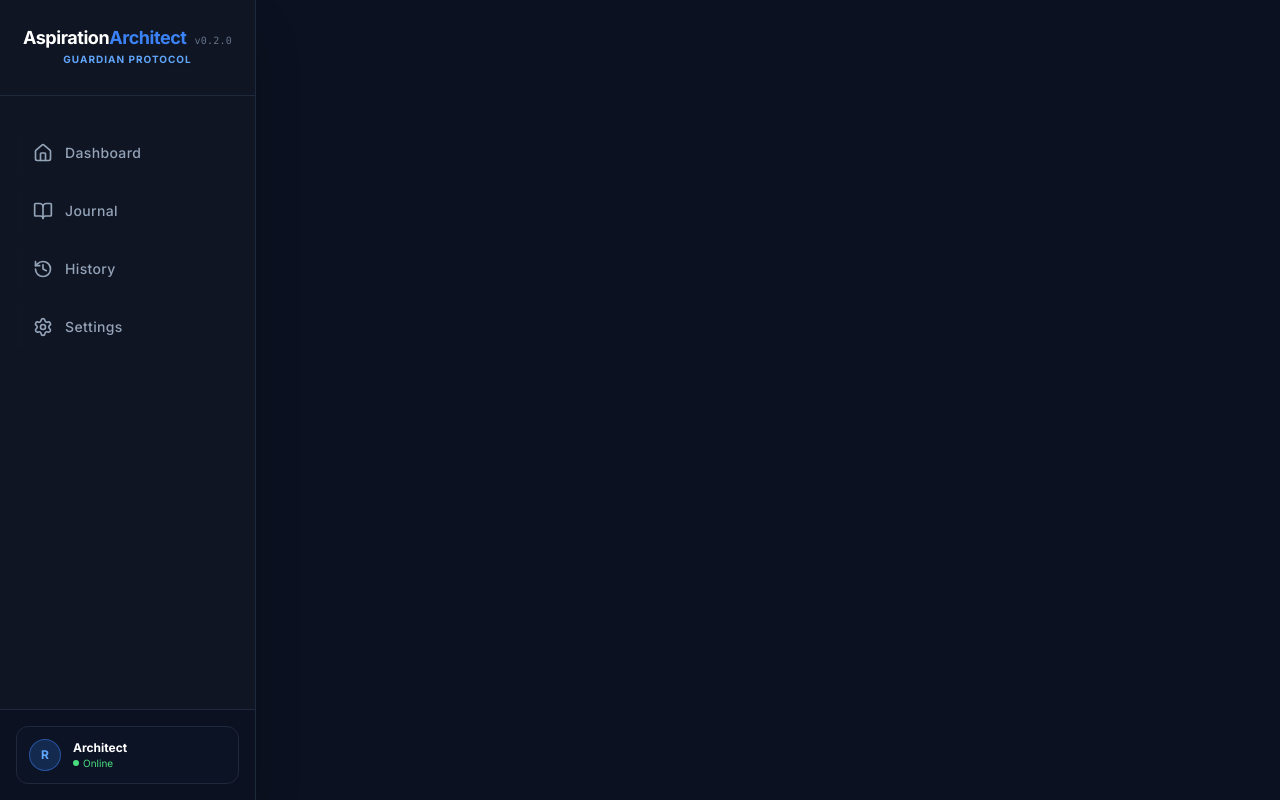
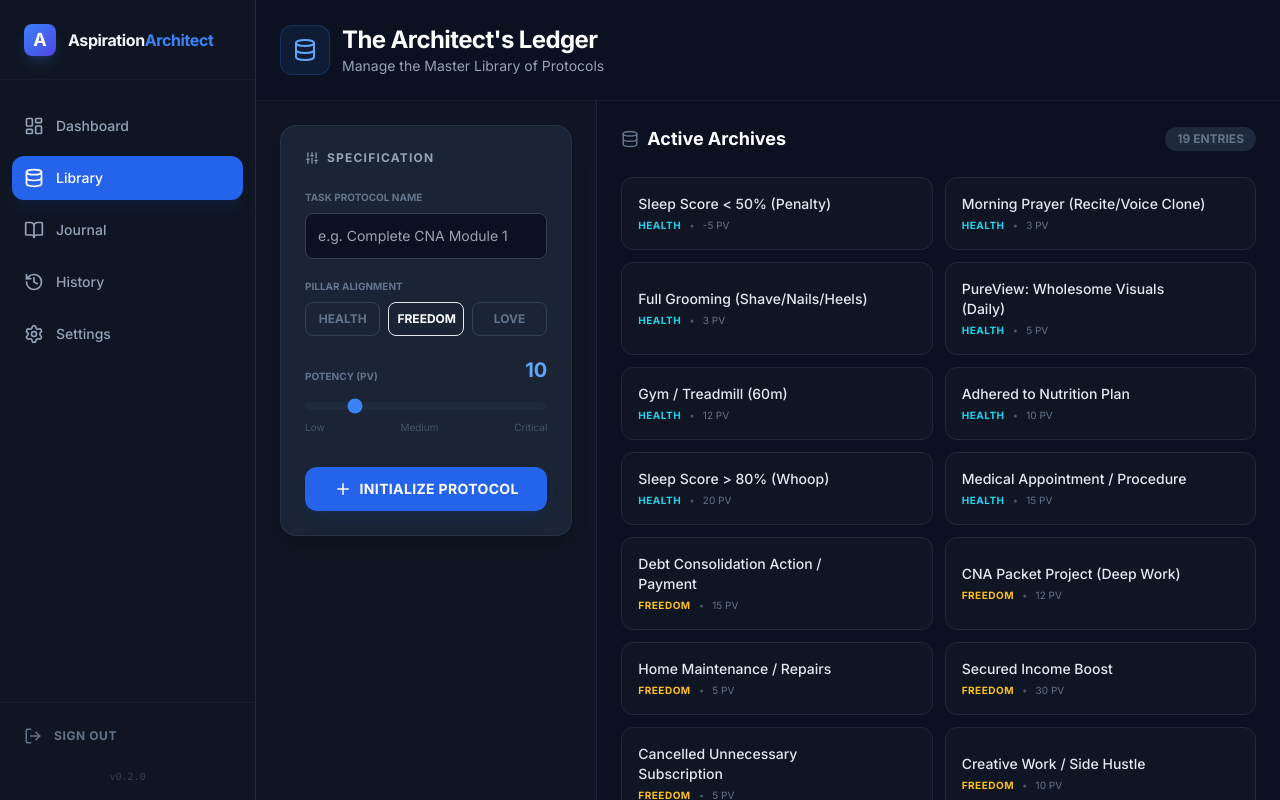
Before and after one commit to BTC-Bob/aspiration-architect, a React (Vite) app: page /library in a window 1280 px wide. Built offline with nearby package versions, Linux system fonts and the light colour scheme.

Commit message:
feat: add Library Manager page & routing

```diff
--- a/src/App.jsx
+++ b/src/App.jsx
@@ -1,93 +1,44 @@
-import React, { useEffect, useState } from 'react';
-import { BrowserRouter as Router, Routes, Route, Navigate, useLocation } from 'react-router-dom';
-import { onAuthStateChanged } from "firebase/auth";
-import { auth } from "./firebase";
+// src/App.jsx
+import React from 'react';
+import { BrowserRouter as Router, Routes, Route } from 'react-router-dom';
 import Sidebar from './components/Sidebar';
+
+// Pages
 import Dashboard from './pages/Dashboard';
-import Journal from './pages/Journal';
-import History from './pages/History'; // RESTORED
-import Settings from './pages/Settings';
-import Login from './pages/Login';
+import Library from './pages/Library'; // NEW IMPORT
+// import Journal from './pages/Journal'; (Existing placeholders)
+// import History from './pages/History';
+// import Settings from './pages/Settings';
+// import Login from './pages/Login';
 
-// --- SECURITY COMPONENT ---
-// This wrapper checks if you are logged in.
-const ProtectedRoute = ({ children }) => {
-	const [user, setUser] = useState(null);
-	const [loading, setLoading] = useState(true);
-
-	useEffect(() => {
-		const unsubscribe = onAuthStateChanged(auth, (currentUser) => {
-			setUser(currentUser);
-			setLoading(false);
-		});
-		return () => unsubscribe();
-	}, []);
-
-	if (loading) {
-		return (
-			<div className="h-screen w-full flex items-center justify-center bg-[#0B1120] text-blue-500">
-				<div className="animate-spin rounded-full h-12 w-12 border-b-2 border-current"></div>
-			</div>
-		);
-	}
-
-	if (!user) {
-		// If not logged in, KICK to login page
-		return <Navigate to="/login" replace />;
-	}
-
-	return children;
-};
-
-// --- MAIN LAYOUT ---
-const AppLayout = ({ children }) => {
-	const location = useLocation();
-	const isLoginPage = location.pathname === '/login';
-
-	return (
-		<div className="flex h-screen bg-[#0B1120] text-white overflow-hidden font-sans selection:bg-cyan-500/30">
-			{!isLoginPage && <Sidebar />}
-			<main className={`flex-1 overflow-y-auto overflow-x-hidden relative ${!isLoginPage ? 'p-4 md:p-8' : 'p-0'}`}>
-				<div className={`max-w-7xl mx-auto h-full ${!isLoginPage ? '' : 'flex flex-col'}`}>
-					 {children}
-				</div>
+const App = () => {
+	// Simple Layout Wrapper
+	const AppLayout = ({ children }) => (
+		<div className="flex min-h-screen bg-[#0B1120]">
+			<Sidebar />
+			<main className="flex-1 h-screen overflow-hidden">
+				{children}
 			</main>
 		</div>
 	);
+
+	return (
+		<Router>
+			<Routes>
+				{/* Public Routes */}
+				{/* <Route path="/login" element={<Login />} /> */}
+
+				{/* Protected Routes */}
+				<Route path="/" element={<AppLayout><Dashboard /></AppLayout>} />
+				<Route path="/library" element={<AppLayout><Library /></AppLayout>} /> {/* NEW ROUTE */}
+
+				{/* Placeholders for future phases */}
+				<Route path="/journal" element={<AppLayout><div className="p-10 text-slate-500">Journal Module Loading...</div></AppLayout>} />
+				<Route path="/history" element={<AppLayout><div className="p-10 text-slate-500">History Module Loading...</div></AppLayout>} />
+				<Route path="/settings" element={<AppLayout><div className="p-10 text-slate-500">Settings Module Loading...</div></AppLayout>} />
+			</Routes>
+		</Router>
+	);
 };
 
-function App() {
-	return (
-		<Router>
-			<AppLayout>
-				<Routes>
-					<Route path="/login" element={<Login />} />
-
-					{/* ALL OTHER ROUTES ARE LOCKED */}
-					<Route path="/" element={
-						<ProtectedRoute>
-							<Dashboard />
-						</ProtectedRoute>
-					} />
-					<Route path="/journal" element={
-						<ProtectedRoute>
-							<Journal />
-						</ProtectedRoute>
-					} />
-					<Route path="/history" element={
-						<ProtectedRoute>
-							<History />
-						</ProtectedRoute>
-					} />
-					<Route path="/settings" element={
-						<ProtectedRoute>
-							<Settings />
-						</ProtectedRoute>
-					} />
-				</Routes>
-			</AppLayout>
-		</Router>
-	);
-}
-
 export default App;
--- a/src/components/Sidebar.jsx
+++ b/src/components/Sidebar.jsx
@@ -1,116 +1,62 @@
+// src/components/Sidebar.jsx
 import React from 'react';
 import { NavLink } from 'react-router-dom';
-import { Home, BookOpen, History, Settings } from 'lucide-react';
-import { APP_VERSION } from '../constants'; // IMPORT TRUTH
+import { LayoutDashboard, BookOpen, History, Settings, Database, LogOut } from 'lucide-react';
+import { APP_VERSION } from '../constants';
 
-function Sidebar() {
+const Sidebar = () => {
 	const navItems = [
-		{ path: '/', icon: Home, label: 'Dashboard' },
-		{ path: '/journal', icon: BookOpen, label: 'Journal' },
-		{ path: '/history', icon: History, label: 'History' },
-		{ path: '/settings', icon: Settings, label: 'Settings' },
+		{ icon: LayoutDashboard, label: 'Dashboard', path: '/' },
+		{ icon: Database, label: 'Library', path: '/library' }, // NEW LINK
+		{ icon: BookOpen, label: 'Journal', path: '/journal' },
+		{ icon: History, label: 'History', path: '/history' },
+		{ icon: Settings, label: 'Settings', path: '/settings' },
 	];
 
 	return (
-		<>
-			{/* DESKTOP SIDEBAR (Left) */}
-			{/* Color Correction: Aligned to Design System (#0f1522) */}
-			<div className="hidden lg:flex flex-col w-64 h-full bg-[#0f1522] border-r border-slate-800 shrink-0 z-20 shadow-2xl">
-
-				{/* Logo Area - Centered Alignment */}
-				<div className="p-6 flex flex-col items-center justify-center border-b border-slate-800 h-24">
-					<div className="flex items-baseline space-x-2">
-						<h1 className="text-lg font-bold text-white tracking-tight leading-none whitespace-nowrap">
+		<aside className="w-20 lg:w-64 bg-[#0f1522] border-r border-slate-800 flex flex-col flex-none h-screen transition-all duration-300">
+			{/* BRAND */}
+			<div className="h-20 flex items-center justify-center lg:justify-start lg:px-6 border-b border-slate-800/50">
+				<div className="w-8 h-8 rounded-lg bg-gradient-to-br from-blue-500 to-indigo-600 flex items-center justify-center shadow-lg shadow-blue-500/20">
+					<span className="text-white font-bold text-lg">A</span>
+				</div>
+				<span className="hidden lg:block ml-3 font-bold text-slate-100 tracking-tight">
 					Aspiration<span className="text-blue-500">Architect</span>
-						</h1>
-						<span className="text-[10px] text-slate-500 font-mono tracking-wide">
-							{APP_VERSION}
 				</span>
 			</div>
-					<p className="text-[10px] text-blue-400 font-bold tracking-widest mt-1 uppercase shadow-blue-900/50 drop-shadow-sm">
-						Guardian Protocol
-					</p>
-				</div>
 
-				{/* Navigation Items */}
-				<nav className="flex-1 p-4 space-y-2 mt-4">
+			{/* NAV */}
+			<nav className="flex-1 py-6 px-3 space-y-2">
 				{navItems.map((item) => (
 					<NavLink
 						key={item.path}
 						to={item.path}
-							className={({ isActive }) => `
-								flex items-center space-x-3 px-4 py-3.5 rounded-xl transition-all duration-300 group relative overflow-hidden
-								${isActive
-									? 'bg-blue-600 text-white shadow-[0_0_20px_-5px_rgba(37,99,235,0.6)] border border-blue-500 translate-x-1'
-									: 'text-slate-400 hover:bg-white/5 hover:text-white border border-transparent hover:translate-x-1'}
-							`}
+						className={({ isActive }) =>
+							`flex items-center gap-3 px-3 py-3 rounded-xl transition-all duration-200 group ${
+								isActive
+									? 'bg-blue-600 text-white shadow-lg shadow-blue-900/20'
+									: 'text-slate-400 hover:bg-slate-800 hover:text-slate-100'
+							}`
+						}
 					>
-							{({ isActive }) => (
-								<>
-									<item.icon
-										size={20}
-										className={isActive ? "text-white" : "transition-colors group-hover:text-blue-400"}
-									/>
-									<span className="font-medium text-sm relative z-10 tracking-wide">{item.label}</span>
-
-									{/* Subtle Shine Effect (Inactive only) */}
-									{!isActive && (
-										<div className="absolute inset-0 bg-gradient-to-r from-transparent via-white/5 to-transparent -translate-x-full group-hover:translate-x-full transition-transform duration-1000 ease-in-out pointer-events-none" />
-									)}
-								</>
-							)}
+						<item.icon size={20} className="shrink-0" />
+						<span className="hidden lg:block text-sm font-medium">{item.label}</span>
 					</NavLink>
 				))}
 			</nav>
 
-				{/* User Status / Footer */}
-				<div className="p-4 border-t border-slate-800 bg-[#0B1120]">
-					<div className="bg-slate-900/50 rounded-xl p-3 flex items-center space-x-3 border border-slate-800 hover:border-slate-600 transition-colors cursor-pointer group">
-						<div className="w-8 h-8 rounded-full bg-blue-500/20 border border-blue-500/50 flex items-center justify-center group-hover:scale-105 transition-transform">
-							<span className="text-xs text-blue-400 font-bold">R</span>
-						</div>
-						<div className="flex-1 min-w-0">
-							<p className="text-xs font-bold text-white truncate">Architect</p>
-							<p className="text-[10px] text-green-400 flex items-center gap-1">
-								<span className="w-1.5 h-1.5 rounded-full bg-green-400 animate-pulse" />
-								Online
-							</p>
+			{/* FOOTER */}
+			<div className="p-4 border-t border-slate-800/50">
+				<button className="w-full flex items-center justify-center lg:justify-start gap-3 p-2 text-slate-500 hover:text-red-400 transition-colors rounded-lg">
+					<LogOut size={18} />
+					<span className="hidden lg:block text-xs font-bold uppercase tracking-wider">Sign Out</span>
+				</button>
+				<div className="hidden lg:block text-center mt-4 text-[10px] text-slate-700 font-mono">
+					{APP_VERSION}
 				</div>
 			</div>
-				</div>
-			</div>
-
-			{/* MOBILE NAV (Bottom) */}
-			<div className="lg:hidden fixed bottom-0 left-0 right-0 bg-[#0f1522] border-t border-slate-800 pb-safe z-50">
-				<div className="flex justify-around items-center p-3">
-					{navItems.map((item) => (
-						<NavLink
-							key={item.path}
-							to={item.path}
-							className={({ isActive }) => `
-								flex flex-col items-center p-2 rounded-lg transition-colors
-								${isActive ? 'text-white' : 'text-slate-400'}
-							`}
-						>
-							{({ isActive }) => (
-								<>
-									<div className={`
-										p-1.5 rounded-xl transition-all duration-300
-										${isActive ? 'bg-blue-500/20 text-blue-400 shadow-[0_0_15px_rgba(59,130,246,0.4)]' : ''}
-									`}>
-										<item.icon size={22} className={isActive ? "text-blue-400" : ""} />
-									</div>
-									<span className={`text-[10px] mt-1 font-medium ${isActive ? 'text-blue-400' : ''}`}>
-										{item.label}
-									</span>
-								</>
-							)}
-						</NavLink>
-					))}
-				</div>
-			</div>
-		</>
+		</aside>
 	);
-}
+};
 
 export default Sidebar;
--- /dev/null
+++ b/src/pages/Library.jsx
@@ -0,0 +1,164 @@
+// src/pages/Library.jsx
+import React, { useState } from 'react';
+import { Database, Plus, Trash2, Save, Sliders, Zap } from 'lucide-react';
+import { MASTER_LIBRARY } from '../data/master_library';
+
+// Helper to get pillar color
+const getPillarColor = (category) => {
+	if (category === 'love') return 'text-rose-400';
+	if (category === 'health') return 'text-cyan-400';
+	if (category === 'freedom') return 'text-amber-400';
+	return 'text-slate-400';
+};
+
+const Library = () => {
+	// LOCAL STATE (The "Browser Memory" Layer)
+	// Eventually, this will sync with Firebase.
+	const [library, setLibrary] = useState(MASTER_LIBRARY);
+	const [newItem, setNewItem] = useState({
+		label: '',
+		category: 'freedom',
+		points: 10,
+		type: 'project'
+	});
+
+	// HANDLER: Create New Item
+	const handleAddItem = () => {
+		if (!newItem.label) return;
+		const item = {
+			id: Date.now().toString(), // Temporary ID
+			...newItem,
+			status: 'active',
+			tier: 'good' // simplistic auto-tier for now
+		};
+		setLibrary([item, ...library]);
+		setNewItem({ ...newItem, label: '' }); // Reset Form
+	};
+
+	return (
+		<div className="h-screen w-full bg-[#0B1120] text-slate-100 font-sans overflow-hidden flex flex-col">
+
+			{/* --- HEADER --- */}
+			<div className="flex-none p-6 border-b border-slate-800/50 bg-[#0B1120]">
+				<div className="flex items-center gap-3">
+					<div className="p-3 bg-blue-500/10 rounded-xl border border-blue-500/20">
+						<Database size={24} className="text-blue-400" />
+					</div>
+					<div>
+						<h1 className="text-2xl font-bold text-white tracking-tight">The Architect's Ledger</h1>
+						<p className="text-slate-400 text-sm">Manage the Master Library of Protocols</p>
+					</div>
+				</div>
+			</div>
+
+			{/* --- MAIN CONTENT (Split View) --- */}
+			<div className="flex-1 min-h-0 grid grid-cols-1 lg:grid-cols-12 gap-0">
+
+				{/* LEFT: THE SPECIFICATION CARD (Form) */}
+				<div className="lg:col-span-4 p-6 bg-[#0f1522] border-r border-slate-800 overflow-y-auto custom-scrollbar">
+					<div className="bg-[#1A2435] border border-slate-700/50 rounded-2xl p-6 shadow-xl">
+						<h2 className="text-xs font-bold text-slate-400 uppercase tracking-widest mb-6 flex items-center gap-2">
+							<Sliders size={14} /> Specification
+						</h2>
+
+						{/* INPUT: Title */}
+						<div className="mb-5">
+							<label className="block text-[10px] uppercase font-bold text-slate-500 mb-2">Task Protocol Name</label>
+							<input
+								type="text"
+								value={newItem.label}
+								onChange={(e) => setNewItem({...newItem, label: e.target.value})}
+								placeholder="e.g. Complete CNA Module 1"
+								className="w-full bg-[#0B1120] border border-slate-700 rounded-lg p-3 text-white text-sm focus:border-blue-500 focus:outline-none transition-colors"
+							/>
+						</div>
+
+						{/* SELECT: Pillar */}
+						<div className="mb-5">
+							<label className="block text-[10px] uppercase font-bold text-slate-500 mb-2">Pillar Alignment</label>
+							<div className="grid grid-cols-3 gap-2">
+								{['health', 'freedom', 'love'].map(cat => (
+									<button
+										key={cat}
+										onClick={() => setNewItem({...newItem, category: cat})}
+										className={`p-2 rounded-lg border text-xs font-bold uppercase transition-all ${
+											newItem.category === cat
+											? `border-${cat === 'love' ? 'rose' : cat === 'health' ? 'cyan' : 'amber'}-500 bg-${cat === 'love' ? 'rose' : cat === 'health' ? 'cyan' : 'amber'}-500/10 text-white`
+											: 'border-slate-700 text-slate-500 hover:border-slate-600'
+										}`}
+									>
+										{cat}
+									</button>
+								))}
+							</div>
+						</div>
+
+						{/* SLIDER: Potency */}
+						<div className="mb-8">
+							<div className="flex justify-between items-end mb-2">
+								<label className="text-[10px] uppercase font-bold text-slate-500">Potency (PV)</label>
+								<span className="text-xl font-bold text-blue-400">{newItem.points}</span>
+							</div>
+							<input
+								type="range"
+								min="1" max="50"
+								value={newItem.points}
+								onChange={(e) => setNewItem({...newItem, points: parseInt(e.target.value)})}
+								className="w-full h-2 bg-slate-800 rounded-lg appearance-none cursor-pointer accent-blue-500"
+							/>
+							<div className="flex justify-between text-[10px] text-slate-600 mt-1">
+								<span>Low</span>
+								<span>Medium</span>
+								<span>Critical</span>
+							</div>
+						</div>
+
+						{/* ACTION: Save */}
+						<button
+							onClick={handleAddItem}
+							className="w-full py-3 bg-blue-600 hover:bg-blue-500 text-white rounded-xl font-bold text-sm tracking-wide transition-colors flex items-center justify-center gap-2 shadow-lg shadow-blue-900/20"
+						>
+							<Plus size={18} /> INITIALIZE PROTOCOL
+						</button>
+					</div>
+				</div>
+
+				{/* RIGHT: THE ARCHIVES (List) */}
+				<div className="lg:col-span-8 p-6 overflow-y-auto custom-scrollbar bg-[#0B1120]">
+					<div className="flex justify-between items-center mb-6">
+						<h2 className="text-lg font-bold text-white flex items-center gap-2">
+							<Database size={18} className="text-slate-500" />
+							Active Archives
+						</h2>
+						<span className="text-xs font-bold text-slate-500 bg-slate-800 px-3 py-1 rounded-full">
+							{library.length} ENTRIES
+						</span>
+					</div>
+
+					<div className="grid grid-cols-1 md:grid-cols-2 gap-3">
+						{library.map((item) => (
+							<div key={item.id} className="group p-4 rounded-xl border border-slate-800 bg-[#0f1522] hover:border-slate-700 transition-all flex justify-between items-center">
+								<div>
+									<div className="font-medium text-slate-200 text-sm">{item.label}</div>
+									<div className="flex items-center gap-2 mt-1">
+										<span className={`text-[10px] font-bold uppercase tracking-wider ${getPillarColor(item.category)}`}>
+											{item.category}
+										</span>
+										<span className="text-[10px] text-slate-600">•</span>
+										<span className="text-[10px] text-slate-500">{item.points} PV</span>
+									</div>
+								</div>
+								<button className="opacity-0 group-hover:opacity-100 p-2 text-slate-600 hover:text-red-400 transition-all">
+									<Trash2 size={16} />
+								</button>
+							</div>
+						))}
+					</div>
+				</div>
+
+			</div>
+		</div>
+	);
+};
+
+export default Library;
```
Lines whose indentation alone changed are shown as unchanged.
